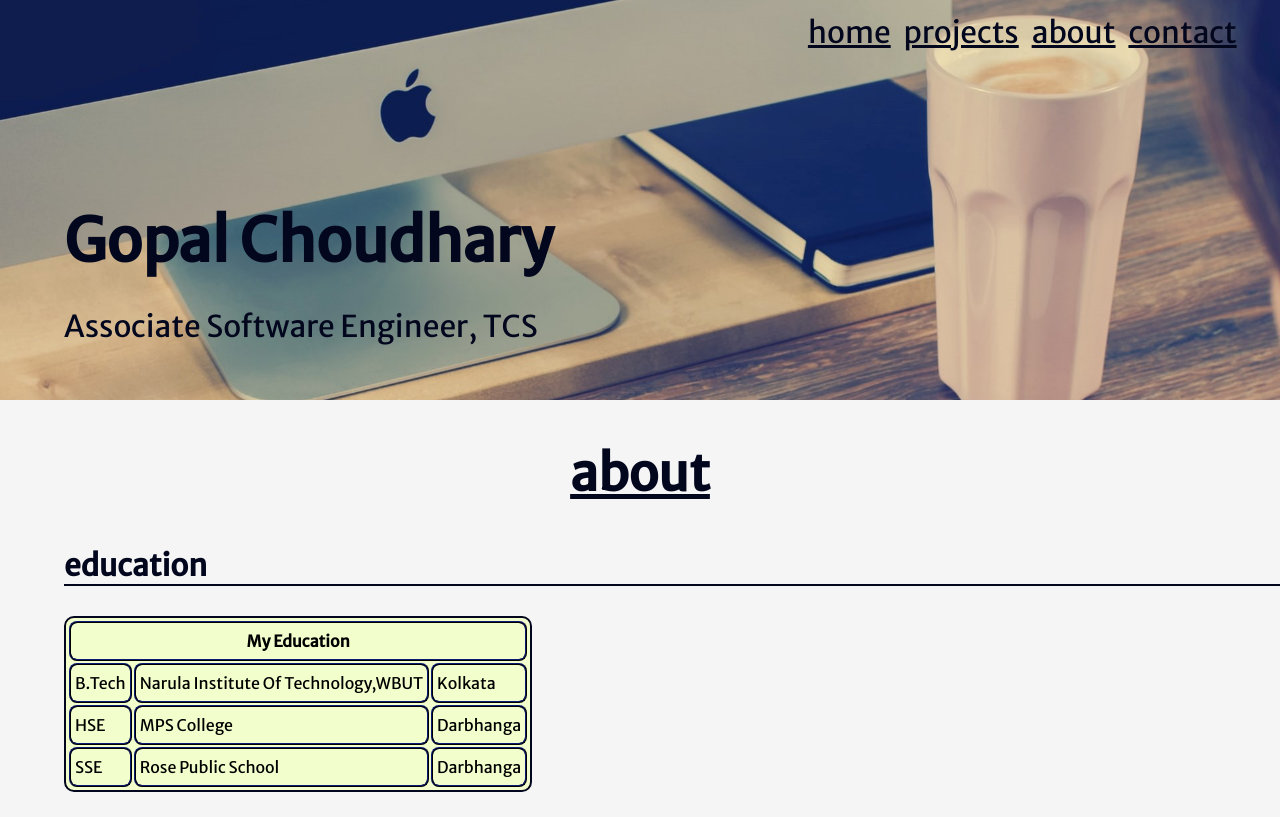
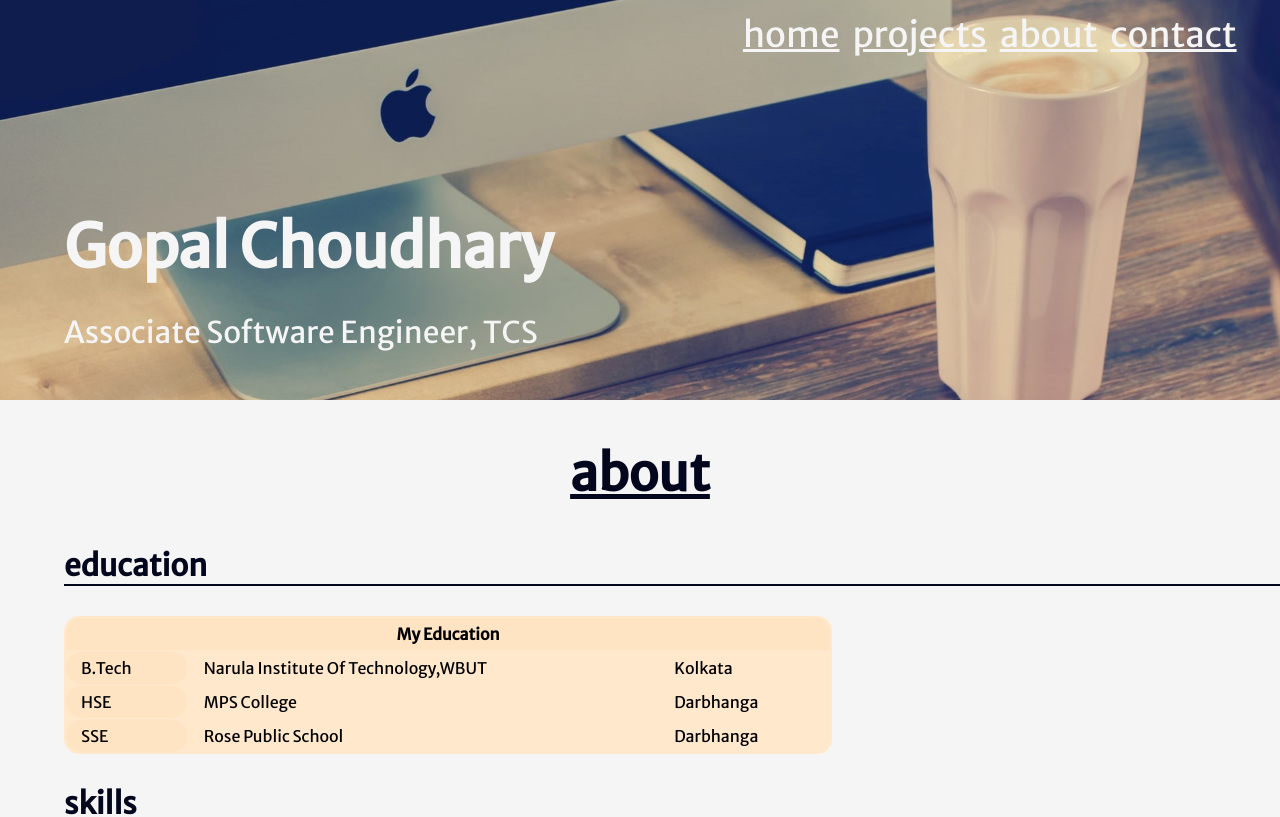
Before and after one commit to gopalkrs/portfolio-web-project, a plain HTML site: page about.html in a window 1280 px wide. Shown: the top 817 px of the page. Drawn offline with Linux system fonts and the light colour scheme.

Commit message:
changed the text

```diff
--- a/about.html
+++ b/about.html
@@ -35,17 +35,17 @@
             </thead>
             <tbody>
                 <tr>
-                    <td>B.Tech</td>
+                    <td class="edu">B.Tech</td>
                     <td>Narula Institute Of Technology,WBUT</td>
                     <td>Kolkata</td>
                 </tr>
                 <tr>
-                    <td>HSE</td>
+                    <td class="edu">HSE</td>
                     <td>MPS College</td>
                     <td>Darbhanga</td>
                 </tr>
                 <tr>
-                    <td>SSE</td>
+                    <td class="edu">SSE</td>
                     <td>Rose Public School</td>
                     <td>Darbhanga</td>
                 </tr>
--- a/portfolio.css
+++ b/portfolio.css
@@ -11,13 +11,13 @@ header {
 
 }
 h1 {
-    color: #03071e;
+    color: whitesmoke;
     font-size: 60px;
     padding-top: 14vh;
     padding-left: 5vw;
 }
 .head {
-    color: #03071e;
+    color: whitesmoke;
     font-size: 30px;
     font-weight: 400;
 }
@@ -27,15 +27,15 @@ nav {
     padding-right: 3vw;
 }
 .navigation {
-    color:#03071e;
-    font-size: 30px;
+    color:whitesmoke;
+    font-size: 35px;
     margin: 5px;
 }
 h2{
     color: #03071e;
     font-size: 50px;
     text-align: center;
-    text-decoration:underline;
+    text-decoration: underline;
 }
 h3 {
     color:#03071e;
@@ -56,38 +56,45 @@ p,ul {
     padding: 2vh;
     color: #03071e;
     text-decoration: none;
+    font-size: 15px;
 }
 .social-media{
-    padding-left: 42vw;
+   width:180px;
+   margin:0 auto;
 }
-.phone {
-    margin-left: 42vw;
-}
+
 img {
-    height: 120px;
-    width: 110px;
+    height: 130px;
+    width: 120px;
+    margin:0 auto;
     border-radius: 50%;
 }
-.image {
-    padding-left:45vw;
-}
 
-th,td {
+td {
     margin-left: 5vw;
-    padding: 2px 4px;
-    border: 2px ridge #03071e;
-    height: 4vh;
-    background-color:  #f2ffcc;
-    border-radius: 8px;
-    border-collapse: collapse;
-
-
+    padding: 6px 15px;
 }
 table {
-    border-radius: 10px;
+    border-radius: 15px;
     margin-left: 5vw;
-    padding: 1px;
-    border: 2px solid #03071e;
-    height: 4vh;
-    background-color: #f2ffcc;
+    padding: 0;
+    width: 60%;
+    background-color: #ffe8cc;
 }
+th {
+    border-radius: 15px;
+    padding: 6px 15px;
+    background-color: bisque;
+    border-bottom-right-radius: 0px;
+    border-bottom-left-radius: 0px;
+}
+.edu {
+    border-radius: 15px;
+    padding: 6px 15px;
+    margin: 0 0;
+    background-color: bisque;
+}
+.connect-me{
+    font-size: 20px;
+    font-family:'Merriweather Sans', sans-serif ;
+}
```
Also changed, not shown: contacts.html (+10 -9 lines), index.html (+1 -1 lines).
